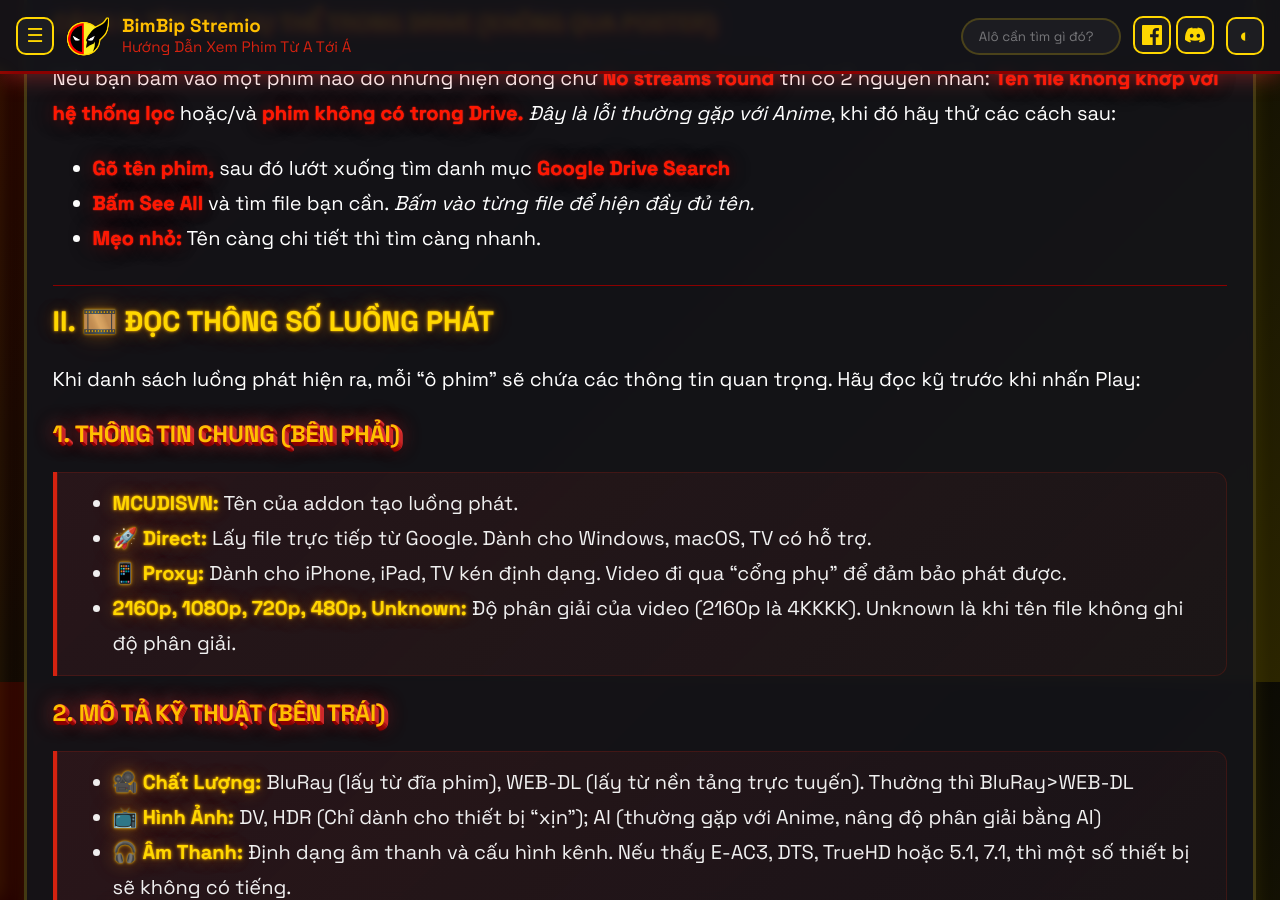
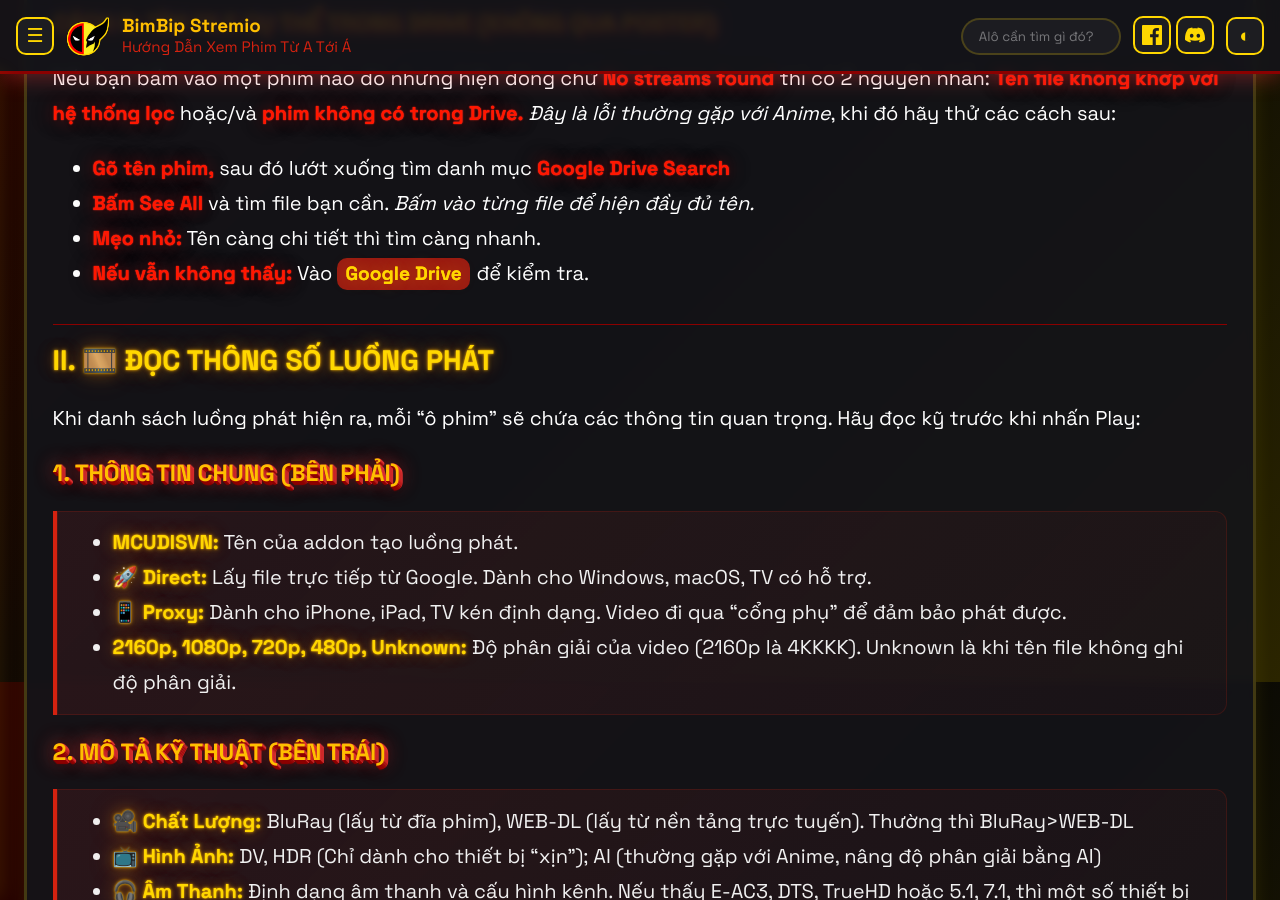
Before and after one commit to bimbipsubteam/bimbip-stremio, a Jekyll site: the page built from docs/guide/4-MCUDISVN-Using.md, in a window 1280 px wide and 900 px high, scrolled down 1118 px. Built offline with Jekyll 4.4.1, drawn with Linux system fonts in a browser that asks for light colours.

Commit message:
Update 4-MCUDISVN-Using.md

```diff
--- a/docs/guide/4-MCUDISVN-Using.md
+++ b/docs/guide/4-MCUDISVN-Using.md
@@ -28,6 +28,7 @@
 *   **<mark2>Gõ tên phim,</mark2>** sau đó lướt xuống tìm danh mục **<mark2>Google Drive Search</mark2>**
 *   **<mark2>Bấm See All</mark2>** và tìm file bạn cần. *Bấm vào từng file để hiện đầy đủ tên.*
 *   **<mark2>Mẹo nhỏ:</mark2>** Tên càng chi tiết thì tìm càng nhanh.
+*   **<mark2>Nếu vẫn không thấy:</mark2>** Vào [**Google Drive**](https://drive.google.com) để kiểm tra.
 
 ## II. 🎞️ Đọc thông số Luồng phát
 Khi danh sách luồng phát hiện ra, mỗi "ô phim" sẽ chứa các thông tin quan trọng. Hãy đọc kỹ trước khi nhấn Play:
```
